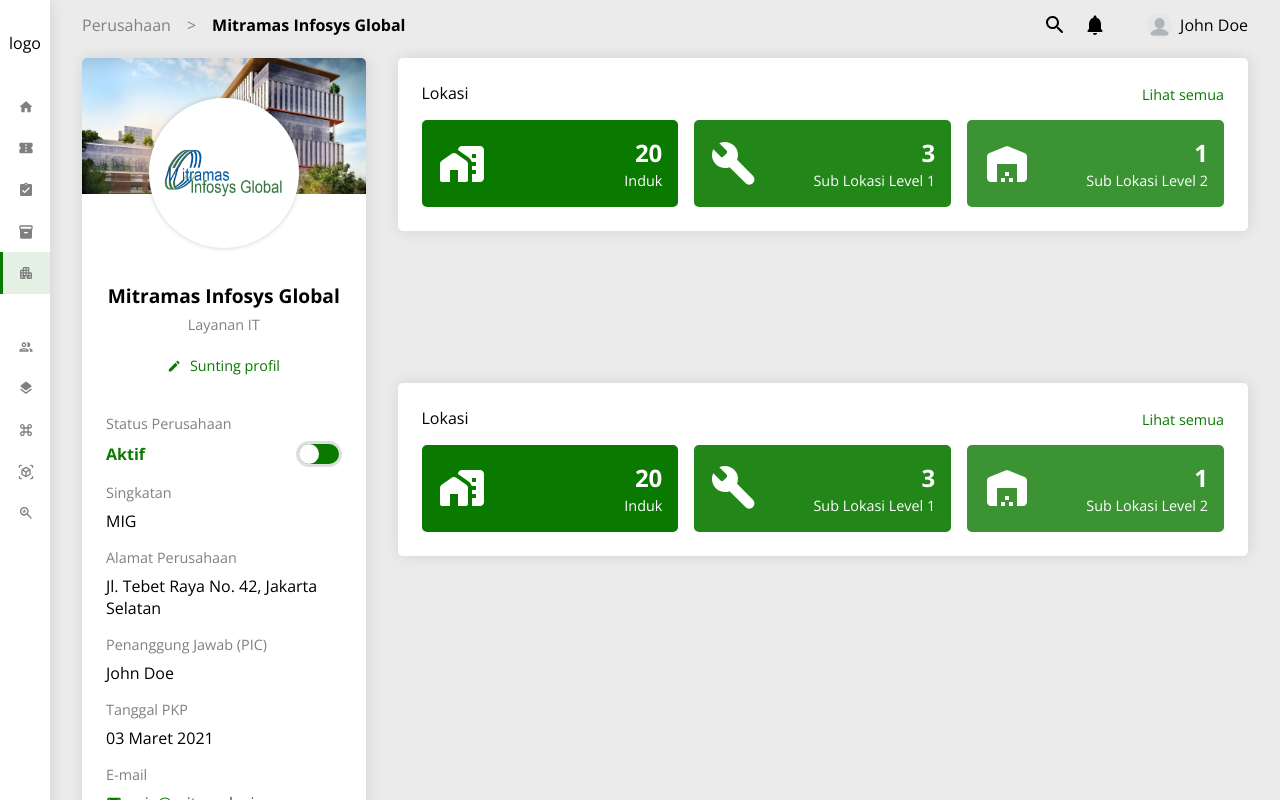
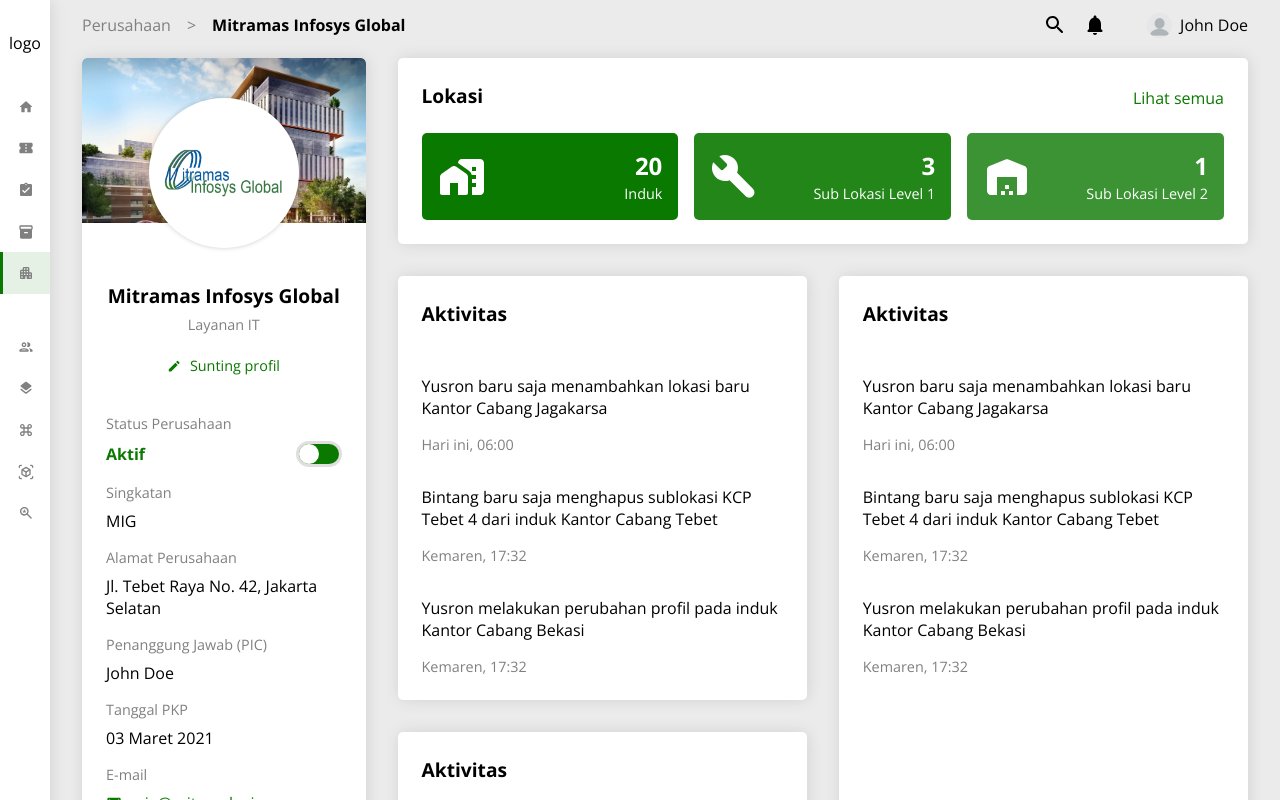
Before and after one commit to wchen19/assignment-fed-mig, a React (Create React App) app: page / in a window 1280 px wide. Shown: the top 800 px of the page. Built offline with nearby package versions, Linux system fonts and the light colour scheme.

Commit message:
feat: create Activity component

```diff
--- /dev/null
+++ b/src/components/Activity/Activity.jsx
@@ -0,0 +1,36 @@
+import React from 'react';
+import Card from '../Card/Card';
+import './Activity.scss';
+
+const Activity = () => {
+  return (
+    <Card>
+      <div className='activity'>
+        <div className='title'>Aktivitas</div>
+        <div className='activity-container'>
+          <div className='activity-item'>
+            <div className='desc'>
+              Yusron baru saja menambahkan lokasi baru Kantor Cabang Jagakarsa
+            </div>
+            <div className='time'>Hari ini, 06:00</div>
+          </div>
+          <div className='activity-item'>
+            <div className='desc'>
+              Bintang baru saja menghapus sublokasi KCP Tebet 4 dari induk
+              Kantor Cabang Tebet
+            </div>
+            <div className='time'>Kemaren, 17:32</div>
+          </div>
+          <div className='activity-item'>
+            <div className='desc'>
+              Yusron melakukan perubahan profil pada induk Kantor Cabang Bekasi
+            </div>
+            <div className='time'>Kemaren, 17:32</div>
+          </div>
+        </div>
+      </div>
+    </Card>
+  );
+};
+
+export default Activity;
--- /dev/null
+++ b/src/components/Activity/Activity.scss
@@ -0,0 +1,28 @@
+.activity {
+  padding: 1.5rem;
+  display: flex;
+  flex-direction: column;
+  gap: 3rem;
+
+  .title {
+    font-weight: bold;
+    font-size: 1.2rem;
+  }
+
+  .activity-container {
+    display: flex;
+    flex-direction: column;
+    gap: 2rem;
+
+    .activity-item {
+      display: flex;
+      flex-direction: column;
+      gap: 1rem;
+
+      .time {
+        font-size: 0.9rem;
+        color: gray;
+      }
+    }
+  }
+}
--- a/src/components/Card/Card.scss
+++ b/src/components/Card/Card.scss
@@ -5,4 +5,6 @@
   box-shadow: 1px 0px 15px rgba($color: #000000, $alpha: 0.1);
   border-radius: 5px;
   overflow: hidden;
+  height: 100%;
+  width: 100%;
 }
--- a/src/components/Location/Location.jsx
+++ b/src/components/Location/Location.jsx
@@ -10,7 +10,7 @@ const Location = () => {
     <Card>
       <div className='location'>
         <div className='top'>
-          <div className='desc'>Lokasi</div>
+          <div className='title'>Lokasi</div>
           <span>Lihat semua</span>
         </div>
         <div className='bottom'>
--- a/src/components/Location/Location.scss
+++ b/src/components/Location/Location.scss
@@ -1,7 +1,7 @@
 .location {
   display: flex;
   flex-direction: column;
-  gap: 1rem;
+  gap: 1.5rem;
   justify-content: center;
   align-items: center;
   padding: 1.5rem;
@@ -12,8 +12,12 @@
     align-items: flex-end;
     width: 100%;
 
+    .title {
+      font-weight: bold;
+      font-size: 1.2rem;
+    }
+
     span {
-      font-size: 0.9rem;
       color: #0a7900;
       &:hover {
         cursor: pointer;
--- a/src/pages/Company/Company.jsx
+++ b/src/pages/Company/Company.jsx
@@ -1,4 +1,5 @@
 import React from 'react';
+import Activity from '../../components/Activity/Activity';
 import CompanyInfo from '../../components/CompanyInfo/CompanyInfo';
 import Location from '../../components/Location/Location';
 import './Company.scss';
@@ -10,11 +11,17 @@ const Company = () => {
         <CompanyInfo />
       </div>
       <div className='flex-3 column'>
-        <div className='flex-1'>
+        <div>
           <Location />
         </div>
-        <div className='flex-2'>
-          <Location />
+        <div className='flex-2 row'>
+          <div className='flex-1 column'>
+            <Activity />
+            <Activity />
+          </div>
+          <div className='flex-1'>
+            <Activity />
+          </div>
         </div>
       </div>
     </div>
--- a/src/pages/Company/Company.scss
+++ b/src/pages/Company/Company.scss
@@ -1,7 +1,9 @@
 .company {
   margin: 1rem 0;
-  max-width: 100%;
-  max-height: 100%;
+
+  div {
+    position: relative;
+  }
 
   .flex-1 {
     position: relative;
```
